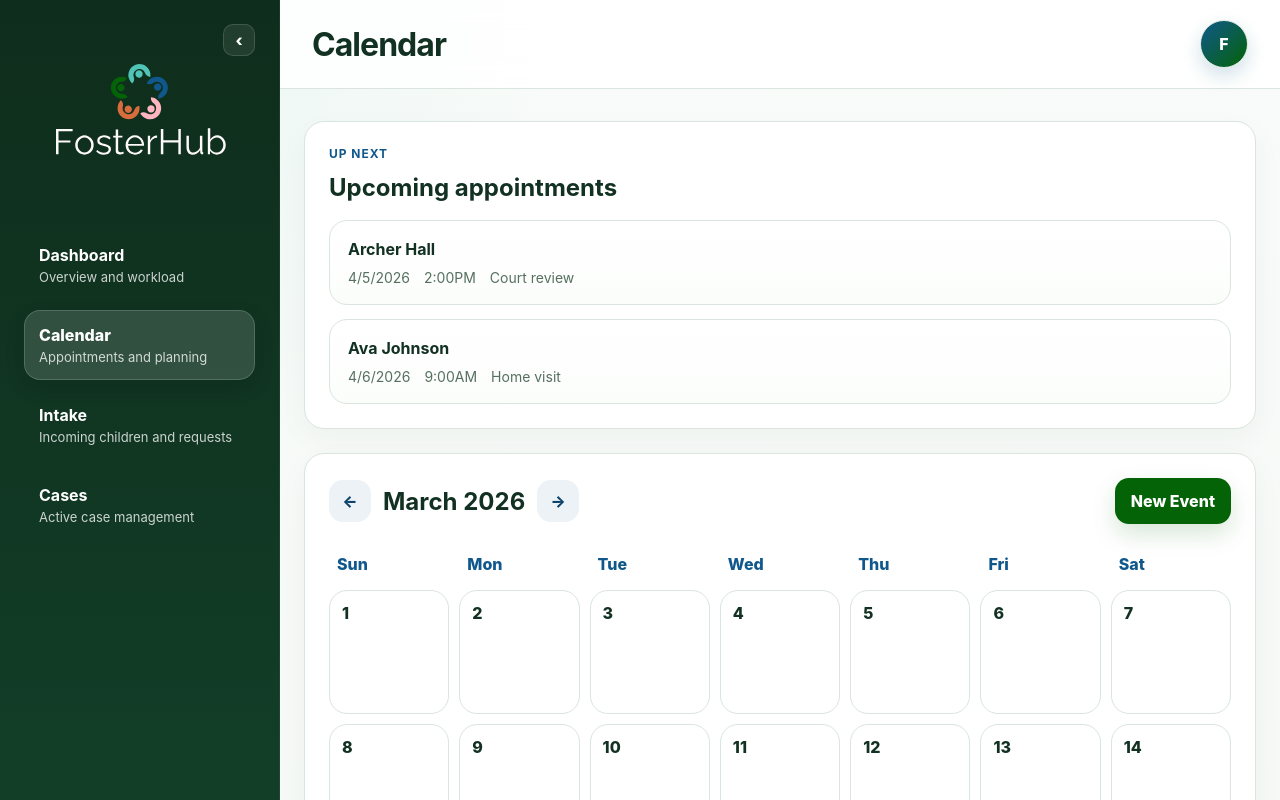
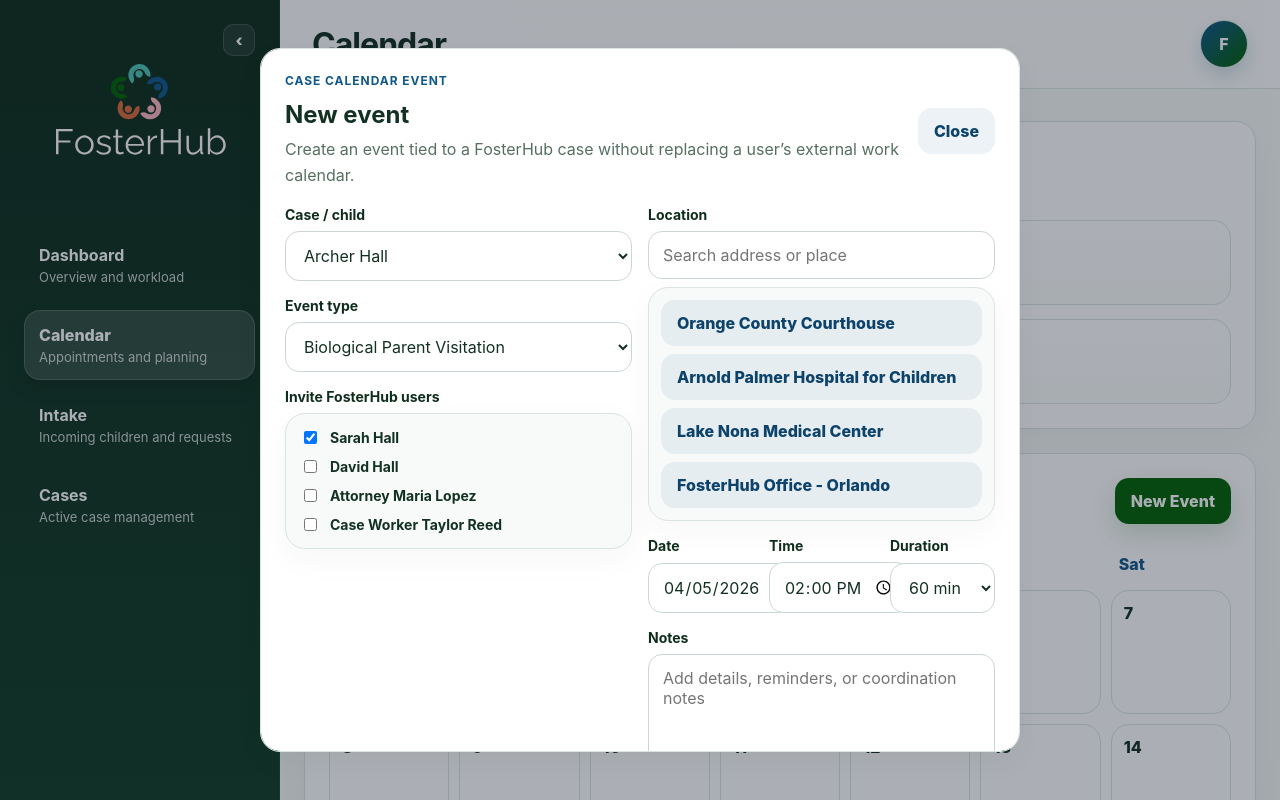
Before and after one commit to Mdelarosa93/FosterHub, a Next.js app in the folder fosterhub-app/apps/web/: page /calendar in a window 1280 px wide. Both pictures are taken after a click on the button "New Event". Shown: the top 800 px of the page. Built offline with nearby package versions, Linux system fonts and the light colour scheme.

Commit message:
Design FosterHub new event modal

```diff
--- a/fosterhub-app/apps/web/app/calendar/page.tsx
+++ b/fosterhub-app/apps/web/app/calendar/page.tsx
@@ -10,6 +10,25 @@ const sampleAppointments = [
   { id: '2', child: 'Ava Johnson', date: '2026-04-06', time: '9:00AM', note: 'Home visit', color: '#046307' },
   { id: '3', child: 'Ava Johnson', date: '2026-04-18', time: '1:30PM', note: 'School meeting', color: '#10588c' },
   { id: '4', child: 'Archer Hall', date: '2026-04-22', time: '11:00AM', note: 'Medical appointment', color: '#d96c3c' },
+];
+
+const caseOptions = ['Archer Hall', 'Ava Johnson', 'Noah Carter', 'Emma Lewis'];
+const userOptions = ['Sarah Hall', 'David Hall', 'Attorney Maria Lopez', 'Case Worker Taylor Reed'];
+const eventTypeOptions = [
+  'Biological Parent Visitation',
+  'Court',
+  'Child Doctor Appointment',
+  'Out of Office',
+  'Sibling Visitation',
+  'Home Visit',
+];
+const placeSuggestions = [
+  'Orange County Courthouse',
+  'Arnold Palmer Hospital for Children',
+  'Lake Nona Medical Center',
+  'FosterHub Office - Orlando',
+  'Ava Johnson Foster Home',
+  'Archer Hall Foster Home',
 ];
 
 function formatMonthHeading(date: Date) {
@@ -46,6 +65,15 @@ function timeToSortableNumber(value: string) {
 
 export default function CalendarPage() {
   const [visibleDate, setVisibleDate] = useState(() => new Date());
+  const [eventModalOpen, setEventModalOpen] = useState(false);
+  const [selectedCase, setSelectedCase] = useState(caseOptions[0]);
+  const [selectedEventType, setSelectedEventType] = useState(eventTypeOptions[0]);
+  const [selectedUsers, setSelectedUsers] = useState<string[]>(['Sarah Hall']);
+  const [locationQuery, setLocationQuery] = useState('');
+  const [eventDate, setEventDate] = useState('2026-04-05');
+  const [eventTime, setEventTime] = useState('14:00');
+  const [duration, setDuration] = useState('60');
+  const [notes, setNotes] = useState('');
 
   const monthDays = useMemo(() => buildCalendarDays(visibleDate), [visibleDate]);
   const monthLabel = useMemo(() => formatMonthHeading(visibleDate), [visibleDate]);
@@ -63,8 +91,19 @@ export default function CalendarPage() {
     return map;
   }, []);
 
+  const filteredSuggestions = useMemo(() => {
+    if (!locationQuery.trim()) return placeSuggestions.slice(0, 4);
+    return placeSuggestions.filter(place => place.toLowerCase().includes(locationQuery.toLowerCase())).slice(0, 4);
+  }, [locationQuery]);
+
   function changeMonth(direction: number) {
     setVisibleDate(current => new Date(current.getFullYear(), current.getMonth() + direction, 1));
+  }
+
+  function toggleUser(user: string) {
+    setSelectedUsers(current =>
+      current.includes(user) ? current.filter(entry => entry !== user) : [...current, user],
+    );
   }
 
   return (
@@ -116,7 +155,9 @@ export default function CalendarPage() {
               </button>
             </div>
 
-            <button type="button" className="button button-primary">New Event</button>
+            <button type="button" className="button button-primary" onClick={() => setEventModalOpen(true)}>
+              New Event
+            </button>
           </div>
 
           <div
@@ -206,6 +247,154 @@ export default function CalendarPage() {
             })}
           </div>
         </section>
+
+        {eventModalOpen ? (
+          <div
+            style={{
+              position: 'fixed',
+              inset: 0,
+              background: 'rgba(15, 23, 42, 0.35)',
+              display: 'grid',
+              placeItems: 'center',
+              padding: 24,
+              zIndex: 50,
+            }}
+            onClick={() => setEventModalOpen(false)}
+          >
+            <div
+              className="card"
+              style={{ width: 'min(100%, 760px)', maxHeight: '88vh', overflow: 'auto', padding: 24 }}
+              onClick={event => event.stopPropagation()}
+            >
+              <div className="section-title">
+                <div>
+                  <div className="eyebrow">Case calendar event</div>
+                  <h2 style={{ marginBottom: 8 }}>New event</h2>
+                  <p style={{ marginBottom: 0 }}>
+                    Create an event tied to a FosterHub case without replacing a user’s external work calendar.
+                  </p>
+                </div>
+                <button type="button" className="button button-ghost" onClick={() => setEventModalOpen(false)}>
+                  Close
+                </button>
+              </div>
+
+              <div className="grid" style={{ alignItems: 'start' }}>
+                <div className="stack">
+                  <div className="field">
+                    <label htmlFor="case-select">Case / child</label>
+                    <select id="case-select" className="select" value={selectedCase} onChange={e => setSelectedCase(e.target.value)}>
+                      {caseOptions.map(option => (
+                        <option key={option} value={option}>{option}</option>
+                      ))}
+                    </select>
+                  </div>
+
+                  <div className="field">
+                    <label htmlFor="event-type-select">Event type</label>
+                    <select
+                      id="event-type-select"
+                      className="select"
+                      value={selectedEventType}
+                      onChange={e => setSelectedEventType(e.target.value)}
+                    >
+                      {eventTypeOptions.map(option => (
+                        <option key={option} value={option}>{option}</option>
+                      ))}
+                    </select>
+                  </div>
+
+                  <div className="field">
+                    <label>Invite FosterHub users</label>
+                    <div className="card card-muted" style={{ padding: 14 }}>
+                      <div className="stack" style={{ gap: 10 }}>
+                        {userOptions.map(user => (
+                          <label key={user} style={{ display: 'flex', alignItems: 'center', gap: 10, color: '#123122' }}>
+                            <input
+                              type="checkbox"
+                              checked={selectedUsers.includes(user)}
+                              onChange={() => toggleUser(user)}
+                            />
+                            <span>{user}</span>
+                          </label>
+                        ))}
+                      </div>
+                    </div>
+                  </div>
+                </div>
+
+                <div className="stack">
+                  <div className="field">
+                    <label htmlFor="location-input">Location</label>
+                    <input
+                      id="location-input"
+                      className="input"
+                      value={locationQuery}
+                      onChange={e => setLocationQuery(e.target.value)}
+                      placeholder="Search address or place"
+                    />
+                    <div className="card card-muted" style={{ padding: 12 }}>
+                      <div className="stack" style={{ gap: 8 }}>
+                        {filteredSuggestions.map(place => (
+                          <button
+                            key={place}
+                            type="button"
+                            className="button button-ghost"
+                            style={{ justifyContent: 'flex-start' }}
+                            onClick={() => setLocationQuery(place)}
+                          >
+                            {place}
+                          </button>
+                        ))}
+                      </div>
+                    </div>
+                  </div>
+
+                  <div className="grid" style={{ gridTemplateColumns: 'repeat(3, minmax(0, 1fr))' }}>
+                    <div className="field">
+                      <label htmlFor="event-date">Date</label>
+                      <input id="event-date" className="input" type="date" value={eventDate} onChange={e => setEventDate(e.target.value)} />
+                    </div>
+                    <div className="field">
+                      <label htmlFor="event-time">Time</label>
+                      <input id="event-time" className="input" type="time" value={eventTime} onChange={e => setEventTime(e.target.value)} />
+                    </div>
+                    <div className="field">
+                      <label htmlFor="event-duration">Duration</label>
+                      <select id="event-duration" className="select" value={duration} onChange={e => setDuration(e.target.value)}>
+                        <option value="30">30 min</option>
+                        <option value="60">60 min</option>
+                        <option value="90">90 min</option>
+                        <option value="120">120 min</option>
+                      </select>
+                    </div>
+                  </div>
+
+                  <div className="field">
+                    <label htmlFor="event-notes">Notes</label>
+                    <textarea
+                      id="event-notes"
+                      className="textarea"
+                      value={notes}
+                      onChange={e => setNotes(e.target.value)}
+                      rows={5}
+                      placeholder="Add details, reminders, or coordination notes"
+                    />
+                  </div>
+                </div>
+              </div>
+
+              <div className="actions-row" style={{ justifyContent: 'flex-end', marginTop: 22 }}>
+                <button type="button" className="button button-ghost" onClick={() => setEventModalOpen(false)}>
+                  Cancel
+                </button>
+                <button type="button" className="button button-primary">
+                  Save event
+                </button>
+              </div>
+            </div>
+          </div>
+        ) : null}
       </main>
     </AppShell>
   );
```
